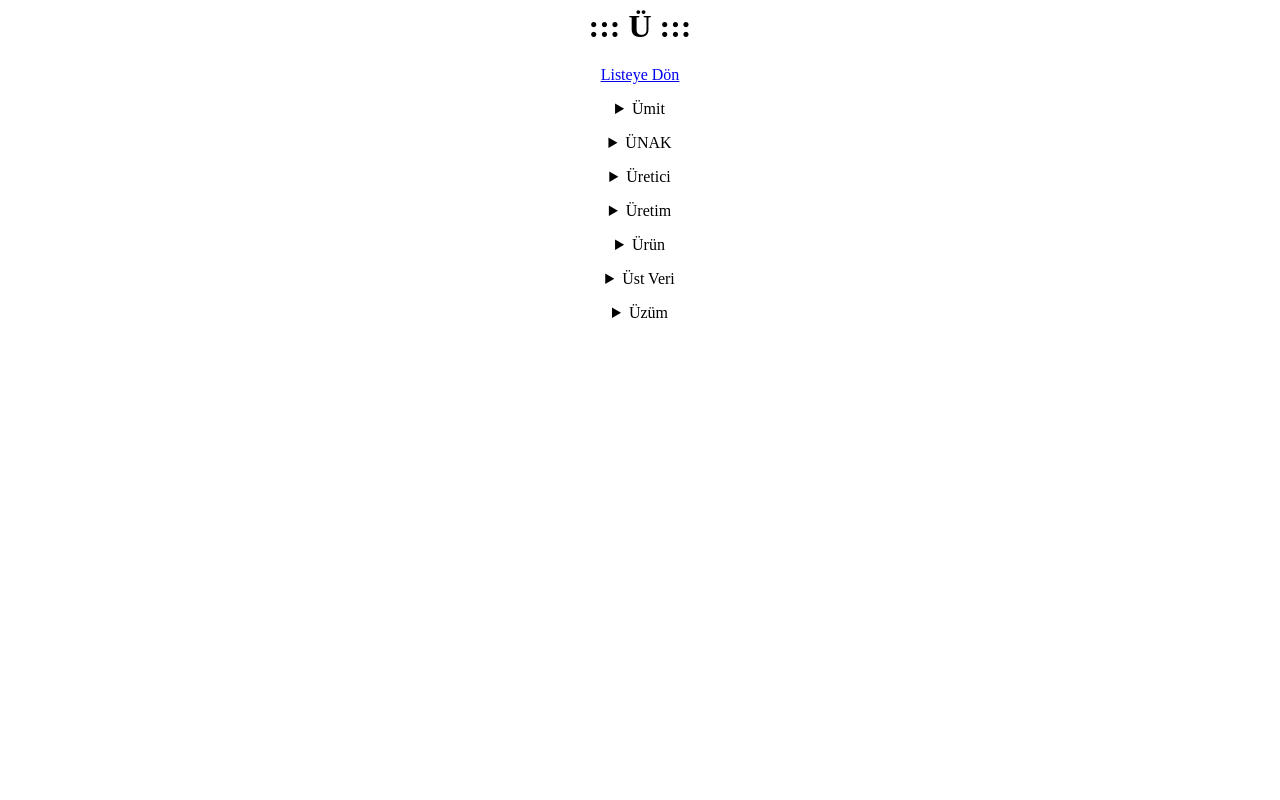
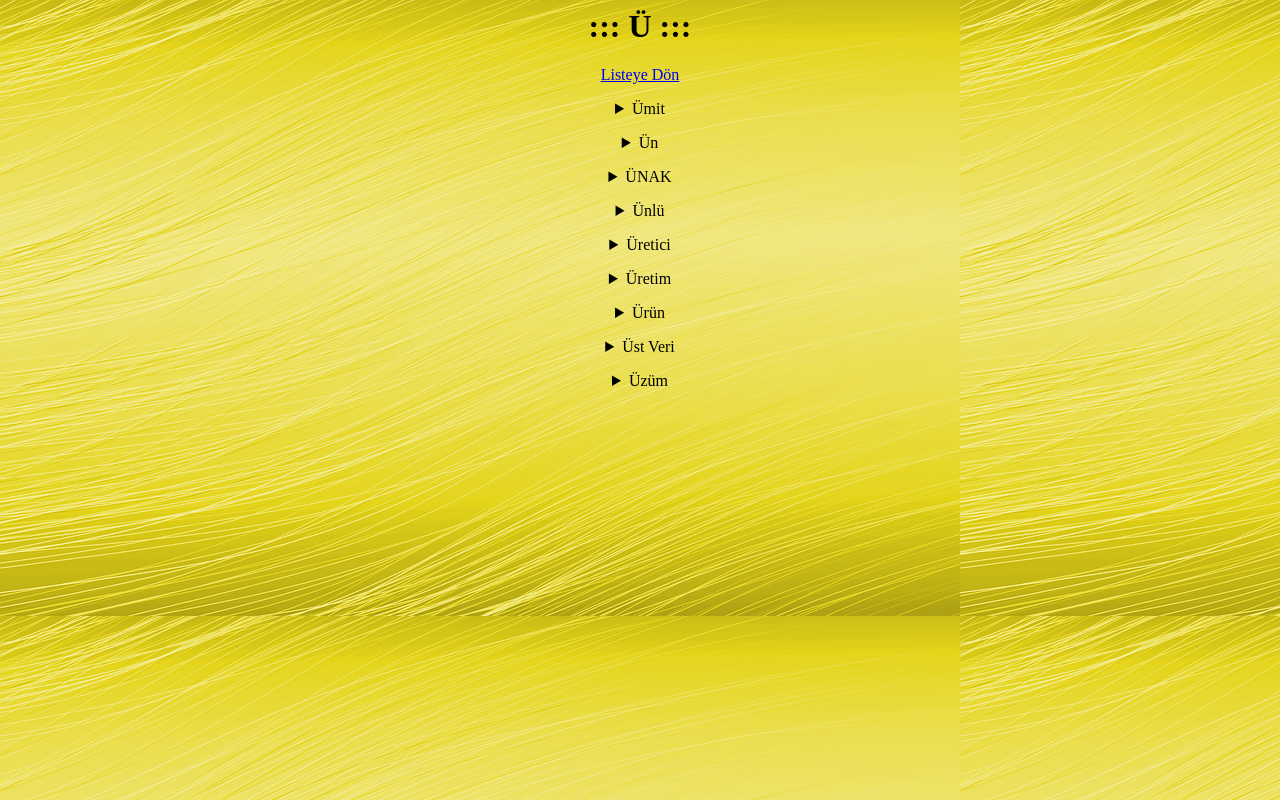
Before and after one commit to gizemtelli8/bby261.gizemtelli.sozluk, a plain HTML site: page u2.html in a window 1280 px wide. Drawn offline with Linux system fonts and the light colour scheme.

Commit message:
Deneme 2

```diff
--- a/u2.html
+++ b/u2.html
@@ -3,6 +3,15 @@
     <meta charset="utf-8"/>
         <title>BBY261 Ortak Projesi No.1</title>
     </head>
+    <style>
+
+            body {
+                background-image:url(backgrond.png);
+    background-color: #cccccc;
+            }
+
+
+    </style>
     <body>
     <center>
         <h1>::: Ü :::</h1>
@@ -17,14 +26,26 @@
     </details>
             </p>
         <!-- Kelime Bitişi -->
-
+         <!-- Kelime Başlangıcı -->
+        <p><details>
+               <summary> Ün </summary>
+               <p> Bilgi ve Belge Yönetimi bölümüne çalışmaları ve araştırmalarıyla katkı sağlayıp tanınmak,şanlanmak.</p>
+               </details></p>
+           <!-- Kelime Bitişi -->
         <!-- Kelime Başlangıcı -->
            <p><details>
                <summary> ÜNAK </summary>
                <p> Üniversite ve Araştırma Kütüphanecileri Derneği'nin kısa adı. </p>
                </details></p>
            <!-- Kelime Bitişi -->
+
+
         <!-- Kelime Başlangıcı -->
+        <p><details>
+               <summary> Ünlü </summary>
+               <p> Bilgi ve Belge Yönetimi bölümüne çalışmaları ve araştırmalarıyla katkı sağlayıp tanınan kişiler.</p>
+               </details></p>
+           <!-- Kelime Bitişi -->
 
 
              <p>
```
Also changed, not shown: a.html (+9 -0 lines), b.html (+9 -0 lines), d.html (+9 -0 lines), e.html (+9 -0 lines), k.html (+9 -0 lines), l.html (+9 -0 lines), m.html (+9 -0 lines), n.html (+9 -0 lines), t.html (+9 -0 lines), u.html (+9 -0 lines), v.html (+9 -0 lines), z.html (+9 -0 lines).
